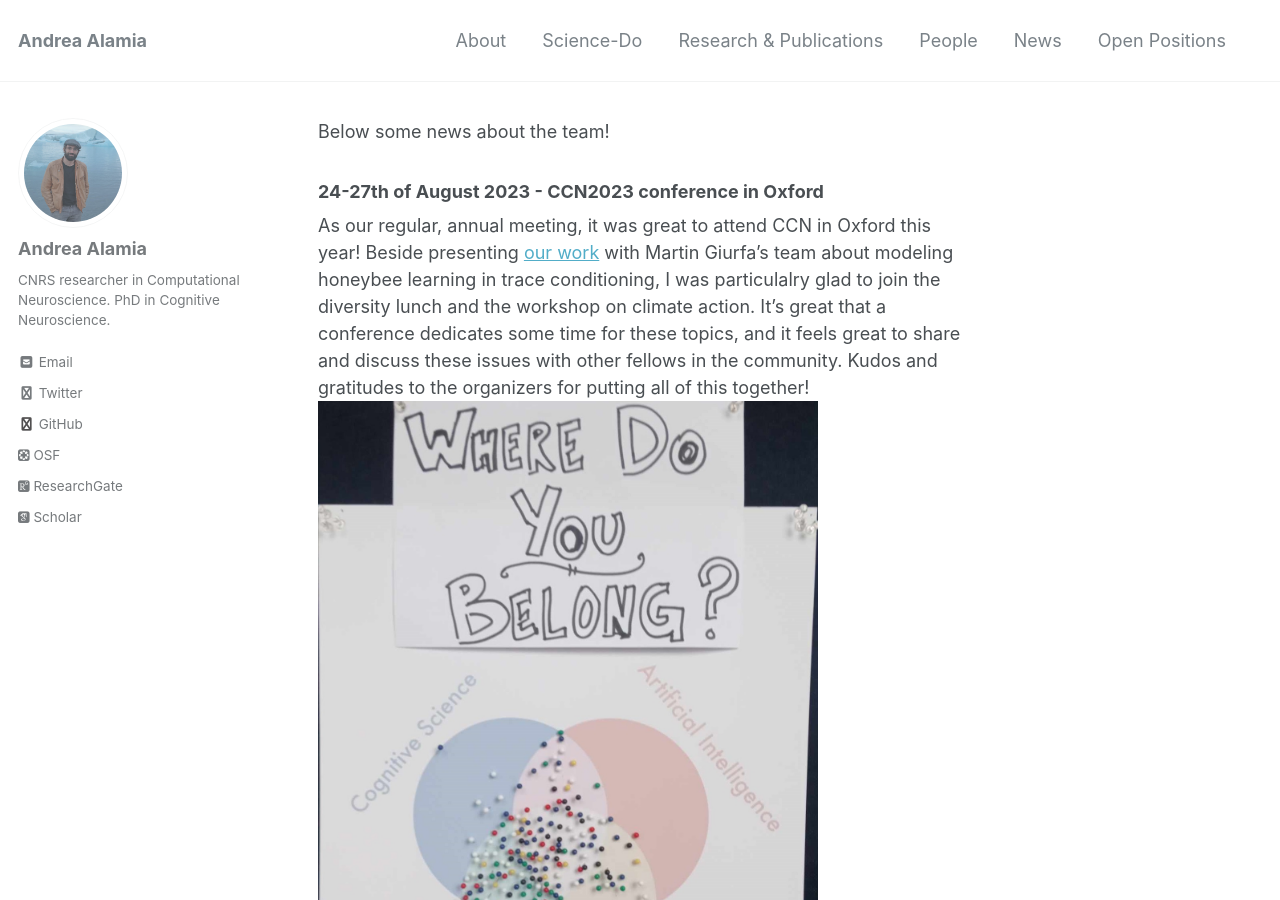
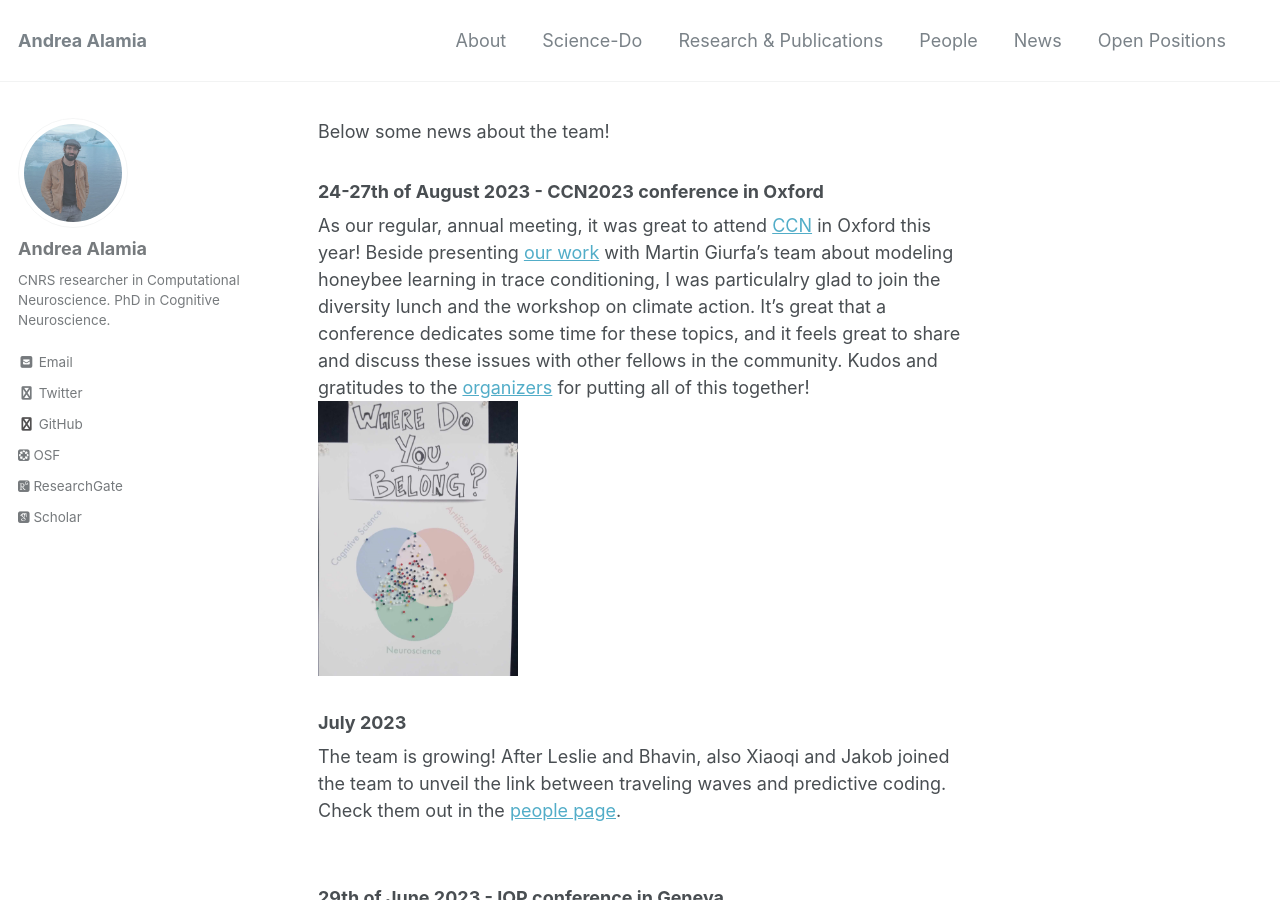
Before and after one commit to artipago/artipago.github.io, a Jekyll site: the page built from _pages/News.md, in a window 1280 px wide and 900 px high. Built offline with Jekyll 4.4.1, drawn with Linux system fonts in a browser that asks for light colours; nearby versions of some CDN libraries; some web fonts are replaced; library files that are not in the unit come from our copies.

Commit message:
Update News.md

```diff
--- a/_pages/News.md
+++ b/_pages/News.md
@@ -8,8 +8,8 @@ has_children: true
 Below some news about the team! <br>
 
 ### 24-27th of August 2023 - CCN2023 conference in Oxford
-As our regular, annual meeting, it was great to attend CCN in Oxford this year! Beside presenting <a href="https://2023.ccneuro.org/proceedings/0000414.pdf">our work</a> with Martin Giurfa's team about modeling honeybee learning in trace conditioning, I was particulalry glad to join the diversity lunch and the workshop on climate action. It's great that a conference dedicates some time for these topics, and it feels great to share and discuss these issues with other fellows in the community. Kudos and gratitudes to the organizers for putting all of this together!  <br>
-<img src="/assets/images/ccn2023.jpg" width="500" height="500">
+As our regular, annual meeting, it was great to attend <a href="https://2023.ccneuro.org/index.php">CCN</a> in Oxford this year! Beside presenting <a href="https://2023.ccneuro.org/proceedings/0000414.pdf">our work</a> with Martin Giurfa's team about modeling honeybee learning in trace conditioning, I was particulalry glad to join the diversity lunch and the workshop on climate action. It's great that a conference dedicates some time for these topics, and it feels great to share and discuss these issues with other fellows in the community. Kudos and gratitudes to the <a href="https://2023.ccneuro.org/organizers.php">organizers</a> for putting all of this together!  <br>
+<img src="/assets/images/ccn2023.jpg" width="200" height="300">
 <br>
 
 ### July 2023
```
